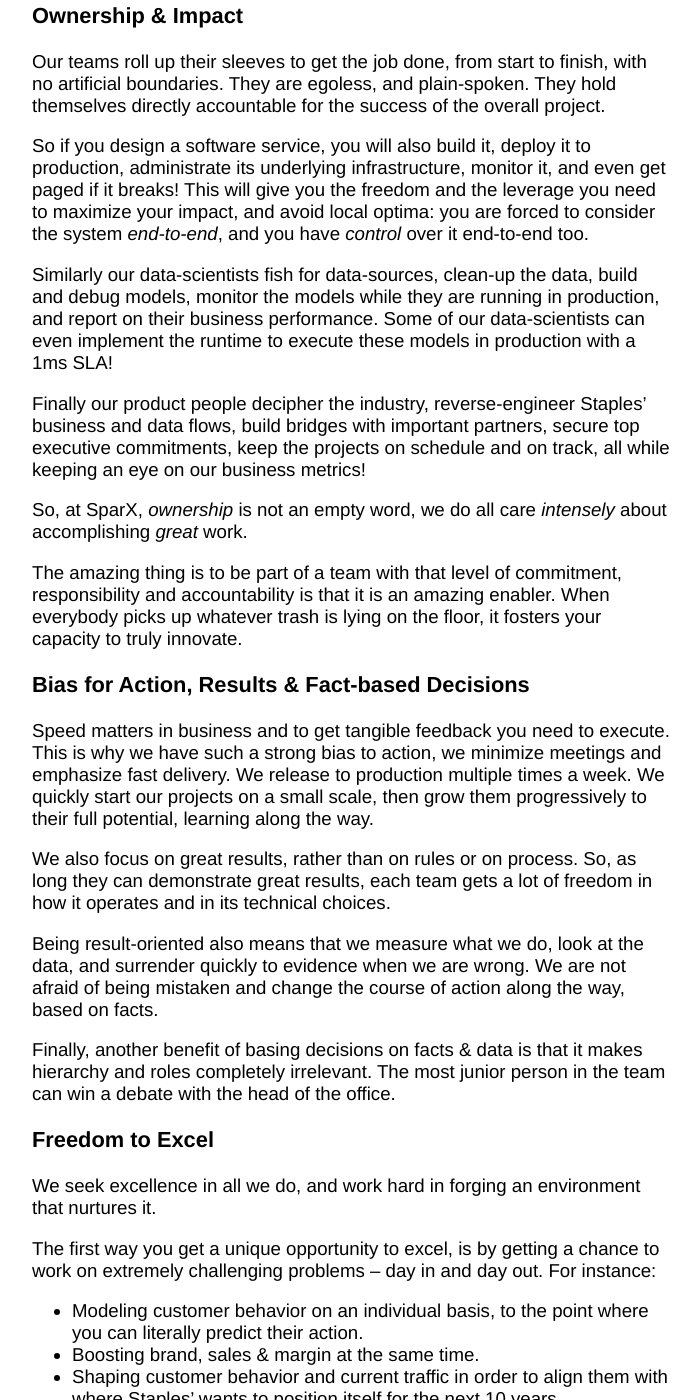
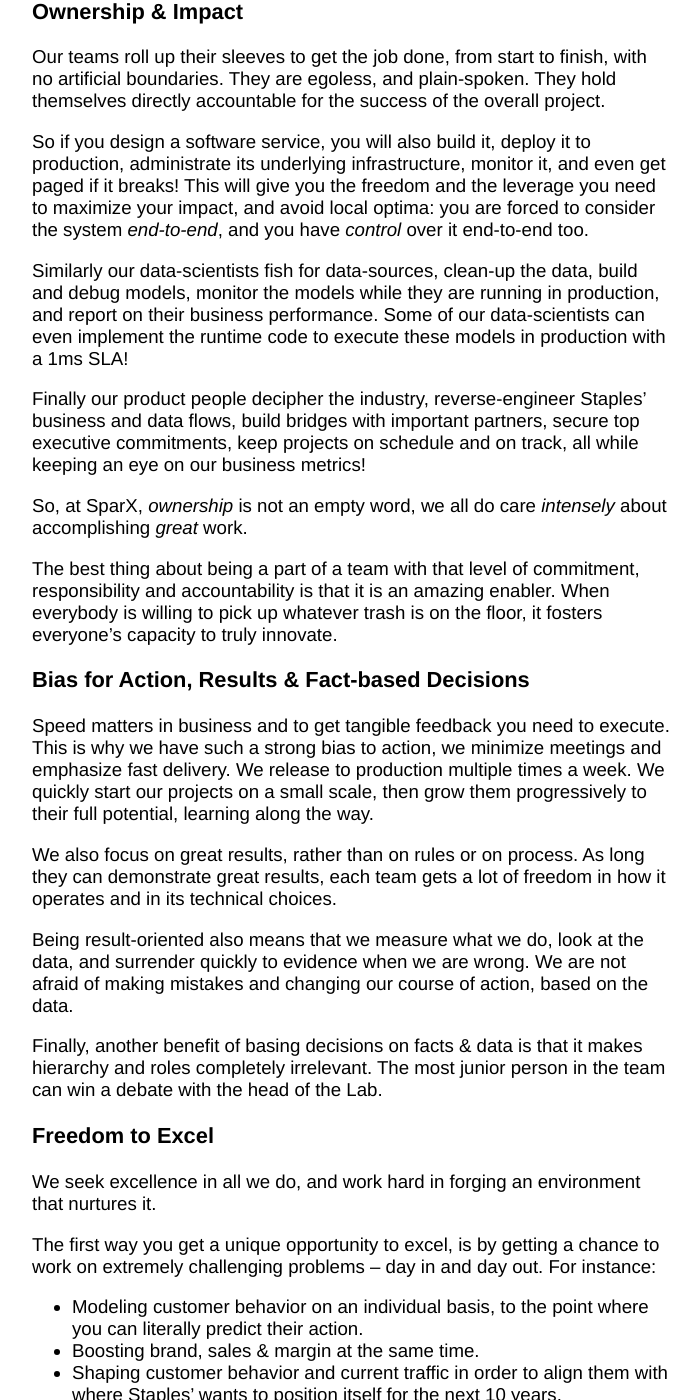
Before and after one commit to staples-sparx/StaplesLabs.github.io, a Jekyll site: the page built from who-we-are.md, in a window 1280 px wide and 1400 px high, scrolled down 2334 px. Shown: the whole window, without its empty margins (288-988 px from the left). Built offline with Jekyll 4.4.1, drawn with Linux system fonts in a browser that asks for light colours; some of the changed text lies outside the part shown.

Commit message:
Courosh edits

```diff
--- a/who-we-are.md
+++ b/who-we-are.md
@@ -38,7 +38,7 @@ product recommendations, and multi-variate testing to name a few.
 ### Actual Products
 
 SparX is a driver of innovation and change within Staples, but we do
-not work in the abstract, we are not a research lab. We design and
+not work in the abstract; we are not a research lab. We design and
 build [actual products](/what-we-do), deploy them in production, where
 we measure their impact on the business with rigorous testing
 methodologies.
@@ -48,7 +48,7 @@ This approach provides numerous benefits:
 - Business buy-in: you do not have to wait 5 years for the business to
   understand the potential of a novel idea. You can demonstrate its
   value early on, in production, on a portion of the Staples customer
-  base with rigorous A/B testing. Not only the solution is already
+  base with rigorous A/B testing. Not only is the solution already
   built, but you can quantify its impact on the top and bottom line:
   we find it a great way to bypass committees and analysis paralysis!
 
@@ -64,12 +64,12 @@ This approach provides numerous benefits:
 ### Small Teams
 
 We strive to maintain an environment where everybody can perform at
-his best, with maximum engagement and impact.
+his or her best, with maximum engagement and impact.
 
 In our experience, this is not something you can achieve if your teams
 grow beyond 10 people, especially if creative work is at play. We are
-not alone in this analysis, as a matter of fact there is a lot of
-empirical evidence on the topic. For instance:
+not alone in this analysis; there is a lot of empirical evidence that
+supports this conclusion. For instance:
 
 > After devoting nearly 50 years to studying team performance, the
 > late Harvard researcher J. Richard Hackman concluded that four to
@@ -78,17 +78,17 @@ empirical evidence on the topic. For instance:
 > interpersonal friction increase “exponentially as team size
 > increases.” -- http://hbswk.hbs.edu/item/7317.html
 
-For this very same reason we architect our software in "team-size"
-services, involving no more than 6 people. Theses services and unit of
-execution can then evolve at different paces, pioneer different
-methodology or technical choices, be deployed at different rates: they
-all meet at a well-defined API[^api] and SLA[^sla].
+For this very reason we architect our software services in "team-size"
+pieces, involving no more than 6 people. These services and units of
+execution can evolve at different paces, pioneer different
+methodologies, make different technical choices, or be deployed at
+different rates: they all meet at a well-defined API[^api] and SLA[^sla].
 
-This setup enable us to scale while yet keeping a level of excellence,
+This setup enables us to scale while keeping a level of excellence,
 engagement and impact seldom found in the industry.
 
 In the same vein, we keep our management extremely flat, team
-interactions extremely fluid and decisions are made based on facts not
+interactions are extremely fluid and decisions are made based on facts not
 roles.
 
 ## Our Values
@@ -115,22 +115,22 @@ _control_ over it end-to-end too.
 Similarly our data-scientists fish for data-sources, clean-up the
 data, build and debug models, monitor the models while they are
 running in production, and report on their business performance. Some
-of our data-scientists can even implement the runtime to execute these
-models in production with a 1ms SLA!
+of our data-scientists can even implement the runtime code to execute
+these models in production with a 1ms SLA!
 
 Finally our product people decipher the industry, reverse-engineer
 Staples' business and data flows, build bridges with important
-partners, secure top executive commitments, keep the projects on
+partners, secure top executive commitments, keep projects on
 schedule and on track, all while keeping an eye on our business
 metrics!
 
-So, at SparX, _ownership_ is not an empty word, we do all care
+So, at SparX, _ownership_ is not an empty word, we all do care
 _intensely_ about accomplishing _great_ work.
 
-The amazing thing is to be part of a team with that level of
+The best thing about being a part of a team with that level of
 commitment, responsibility and accountability is that it is an
-amazing enabler. When everybody picks up whatever trash is lying on
-the floor, it fosters your capacity to truly innovate.
+amazing enabler. When everybody is willing to pick up whatever
+trash is on the floor, it fosters everyone's capacity to truly innovate.
 
 ### Bias for Action, Results & Fact-based Decisions
 
@@ -142,17 +142,17 @@ then grow them progressively to their full potential, learning along
 the way.
 
 We also focus on great results, rather than on rules or on
-process. So, as long they can demonstrate great results, each team
+process. As long they can demonstrate great results, each team
 gets a lot of freedom in how it operates and in its technical choices.
 
 Being result-oriented also means that we measure what we do, look at
 the data, and surrender quickly to evidence when we are wrong. We are
-not afraid of being mistaken and change the course of action along the
-way, based on facts.
+not afraid of making mistakes and changing our course of action, based
+on the data.
 
 Finally, another benefit of basing decisions on facts & data is that
 it makes hierarchy and roles completely irrelevant. The most junior
-person in the team can win a debate with the head of the office.
+person in the team can win a debate with the head of the Lab.
 
 ### Freedom to Excel
 
```
Also changed, not shown: other parts of who-we-are.md (+2 -2 lines).
